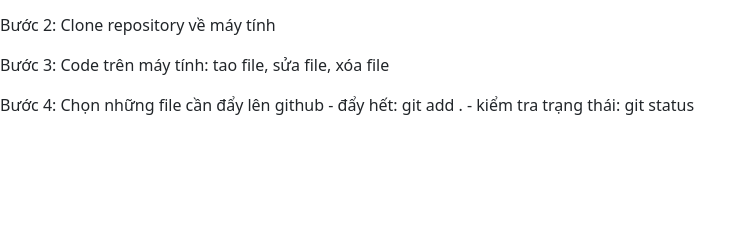
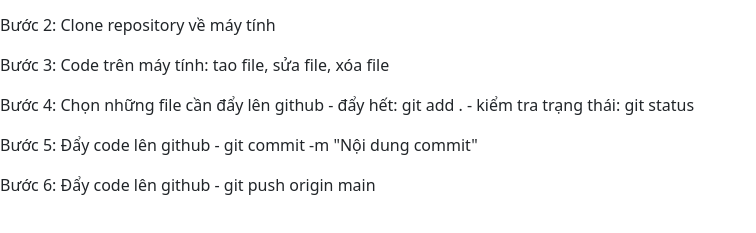
Before and after one commit to katit-dev/net06_basic_git, a plain HTML site: page index.html in a window 1280 px wide. Shown: the part 129-362 px from the top of the page, without its empty margins (0-756 px from the left). Drawn offline with nearby package versions, Linux system fonts and the light colour scheme.

Commit message:
second commit

```diff
--- a/index.html
+++ b/index.html
@@ -39,6 +39,15 @@
                 - đẩy hết: git add .
                 - kiểm tra trạng thái: git status
             </p>
+            <p>
+                Bước 5: Đẩy code lên github
+                - git commit -m "Nội dung commit"
+
+                </p>
+            <p>
+                Bước 6: Đẩy code lên github
+                - git push origin main
+            </p>
 
         </main>
         <footer>
```
